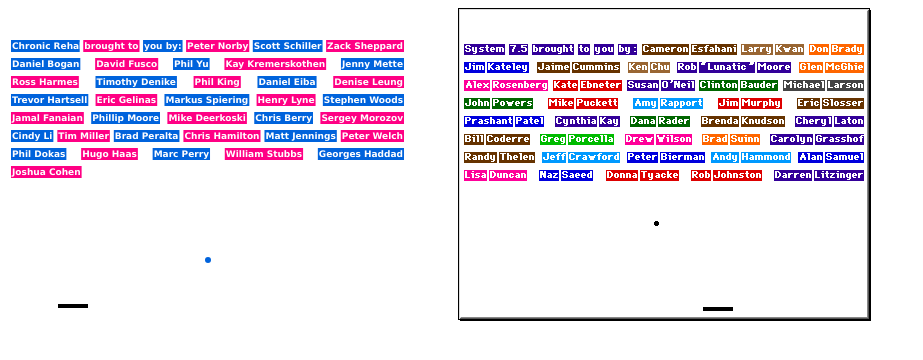
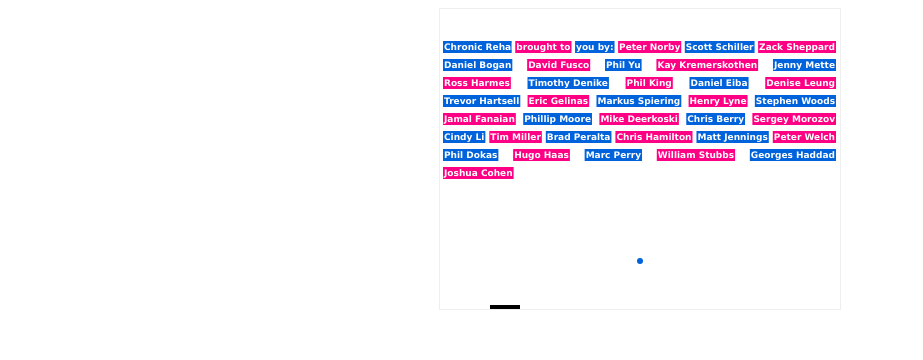
Before and after one commit to pdokas/breakout, a plain HTML site: page index.html in a window 1280 px wide. Shown: the whole page, without its empty margins (0-923 px from the left). Drawn offline with Linux system fonts and the light colour scheme.

Commit message:
Fix cursor tracking and cleanup styles

```diff
--- a/breakout.js
+++ b/breakout.js
@@ -434,13 +434,13 @@
 
 	this.color = opt.color || colors.black;
 
-	elt.addEventListener('mousemove', this.mouseMoved.bind(this));
+	document.addEventListener('mousemove', this.mouseMoved.bind(this));
 }
 
 Paddle.prototype.mouseMoved = function(e) {
 	var x = e.pageX - elt.offsetLeft;
 
-	if (x <= game.w - this.w) {
+	if (x <= game.w - this.w && x > 0) {
 		this.x = x;
 	}
 };
--- a/index.html
+++ b/index.html
@@ -3,15 +3,12 @@
 <head>
 	<title>Breakout</title>
 	<style>
-		canvas { cursor: none; }
-		canvas:hover { outline: 1px solid salmon; }
-		canvas, img { float: left; margin-right: 50px; }
+		canvas { margin: 0 auto; display: block; cursor: none; border: 1px solid #eee; }
 	</style>
 </head>
 
 <body>
 	<canvas id='breakout' width='400' height='300'></canvas>
-	<img src='SecretAboutBox.gif'>
 	<script src='breakout.js'></script>
 </body>
 </html>
```
